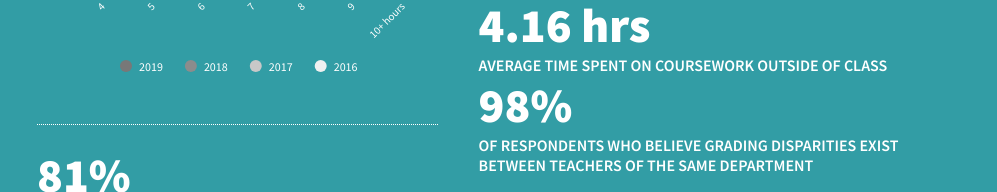
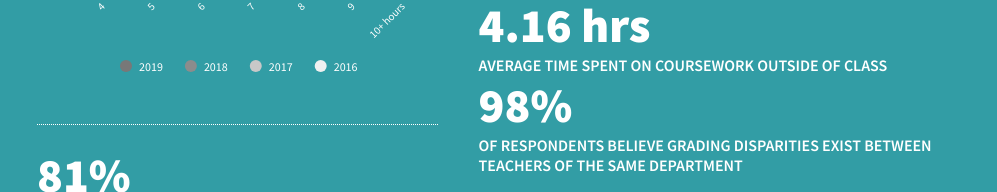
Before and after one commit to phillipian/sota-2016, a plain HTML site: page index.html in a window 1280 px wide. Shown: the part 4034-4226 px from the top of the page, without its empty margins (283-1280 px from the left). Drawn offline with nearby package versions, Linux system fonts and the light colour scheme.

Commit message:
Fixed copy error

```diff
--- a/index.html
+++ b/index.html
@@ -160,7 +160,7 @@
               <div class='number'>4.16 hrs</div>
               <div class='number-description'>Average time spent on coursework outside of class</div>
               <div class='number'>98%</div>
-              <div class='number-description'>Of respondents who believe grading disparities exist between teachers of the same department</div>
+              <div class='number-description'>Of respondents believe grading disparities exist between teachers of the same department</div>
               <div class='chart-container'>
                 <div class='chart-title'>Grading Disparities by Department</div>
                 <div class='chart' id='grading-disparities-department'></div>
```
